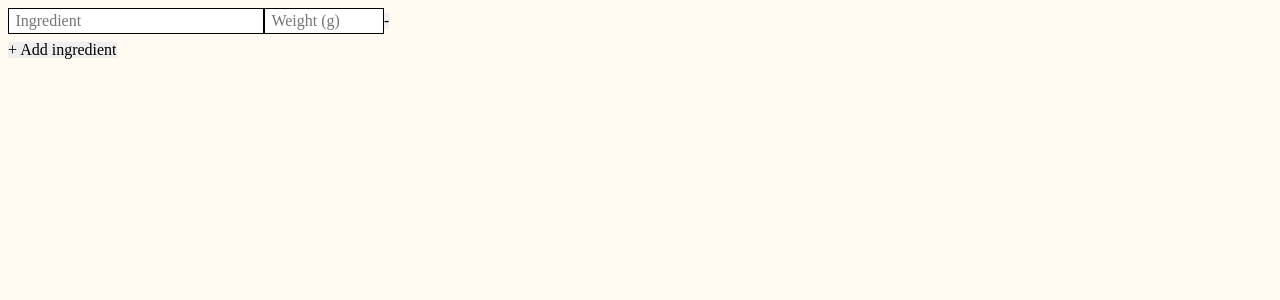
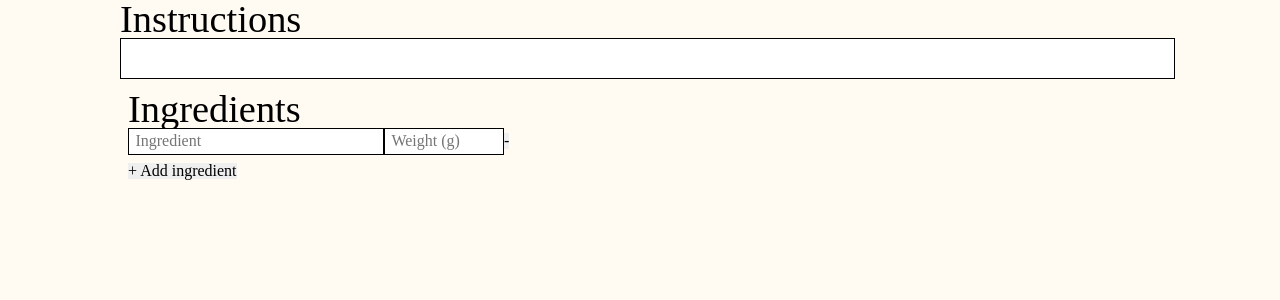
Before and after one commit to im-speed/e-tjanster-recept, a PHP site: page /writeRecipe.php in a window 1280 px wide. Shown: the top 300 px of the page. Run offline with PHP 8.4, Linux system fonts and the light colour scheme.

Commit message:
Lade till instruktion textarea

```diff
--- a/CSS/base.css
+++ b/CSS/base.css
@@ -8,7 +8,12 @@ body {
     box-sizing: inherit;
 }
 
-input {
+input,
+textarea {
     padding: 0.2rem 0.4rem;
     border: solid 1px black;
 }
+
+h2 {
+    font-size: 2.4rem;
+}
--- /dev/null
+++ b/CSS/components/forms.css
@@ -0,0 +1,5 @@
+.textarea-auto {
+    box-sizing: content-box;
+    width: 100%;
+    resize: none;
+}
--- a/CSS/components/index.css
+++ b/CSS/components/index.css
@@ -1,3 +1,9 @@
 @import url("button.css");
 @import url("ingredientsList.css");
 @import url("dropdown.css");
+@import url("forms.css");
+
+.content {
+    max-width: 65rem;
+    margin-inline: auto;
+}
--- /dev/null
+++ b/js/textareaAuto.js
@@ -0,0 +1,6 @@
+document.querySelectorAll(".textarea-auto").forEach((textarea) => {
+    textarea.addEventListener("input", () => {
+        textarea.style.height = "auto";
+        textarea.style.height = textarea.scrollHeight + "px";
+    });
+});
--- a/writeRecipe.php
+++ b/writeRecipe.php
@@ -9,12 +9,21 @@
 </head>
 
 <body>
-    <script type="module" src="js/writeRecipe/index.js"></script>
+    <main class="content">
+        <script type="module" src="js/writeRecipe/index.js"></script>
+        <script type="module" src="js/textareaAuto.js"></script>
 
-    <div class="ingredients">
-        <div id="ingredients-list" class="ingredients-list"></div>
-        <button id="add-ingredient" class="button">+ Add ingredient</button>
-    </div>
+        <div>
+            <h2>Instructions</h2>
+            <textarea name="instructions" id="instructions" class="textarea-auto"></textarea>
+        </div>
+
+        <div class="ingredients">
+            <h2>Ingredients</h2>
+            <div id="ingredients-list" class="ingredients-list"></div>
+            <button id="add-ingredient" class="button">+ Add ingredient</button>
+        </div>
+    </main>
 </body>
 
 </html>
```
